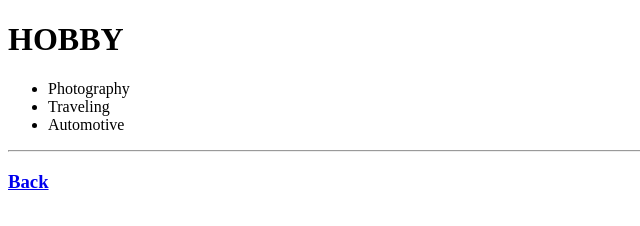
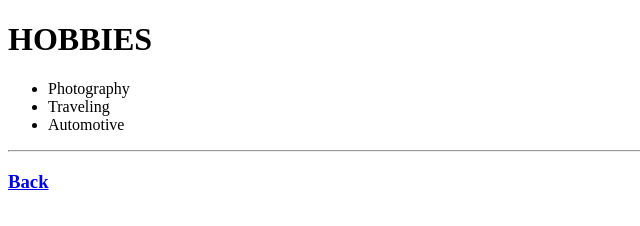
Before and after one commit to Solaris-hub/HTML_Resume_Capstone-Project-1, a plain HTML site: page Public/Hobby.html in a window 1280 px wide. Shown: the full height of the page, 0-640 px from the left. Drawn offline with Linux system fonts and the light colour scheme.

Commit message:
Update Hobby.html

```diff
--- a/Public/Hobby.html
+++ b/Public/Hobby.html
@@ -6,7 +6,7 @@
     <title>Hobby</title>
   </head>
   <body>
-    <h1>HOBBY</h1>
+    <h1>HOBBIES</h1>
     <ul>
       <li>Photography</li>
       <li>Traveling</li>
```
